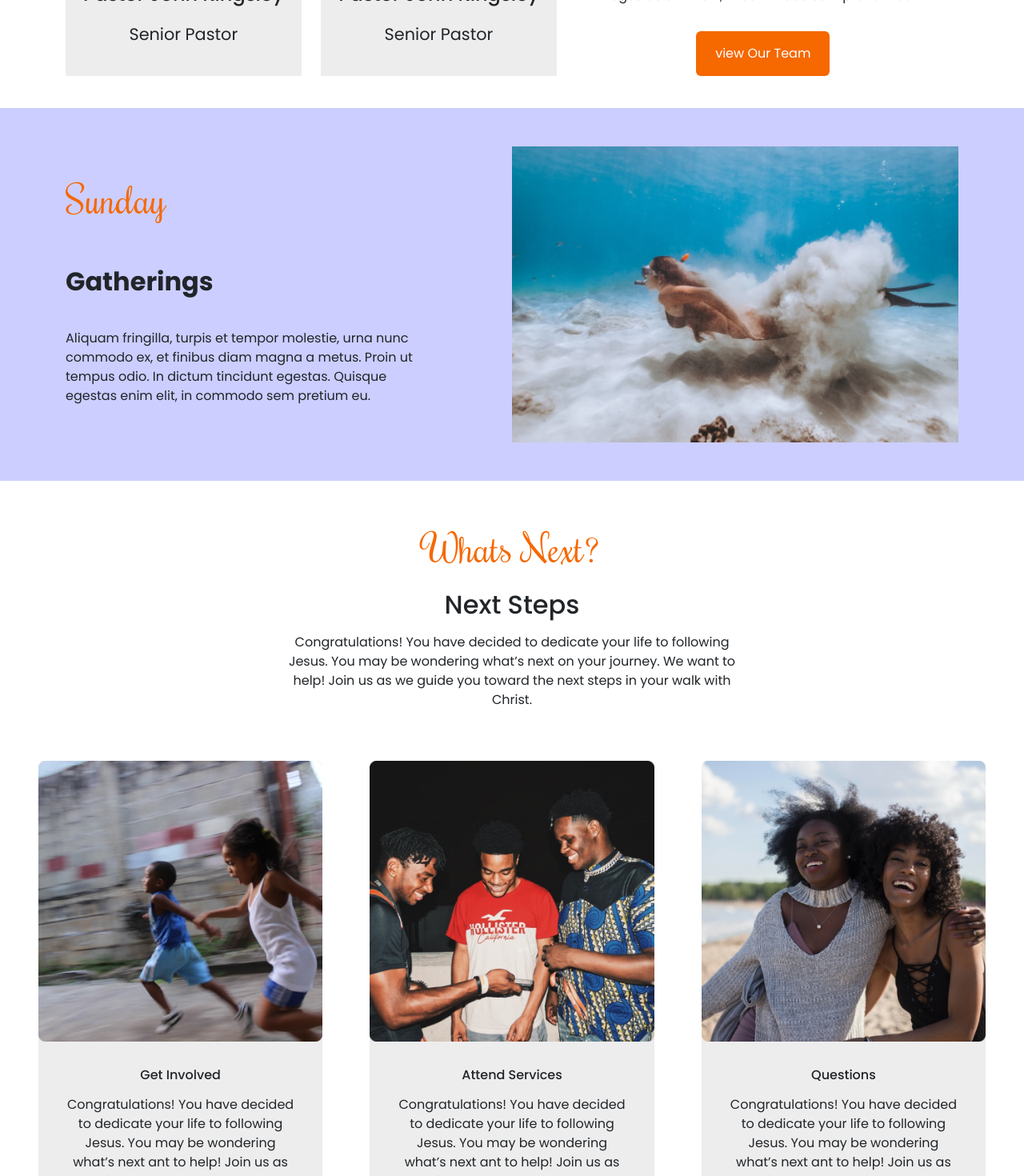
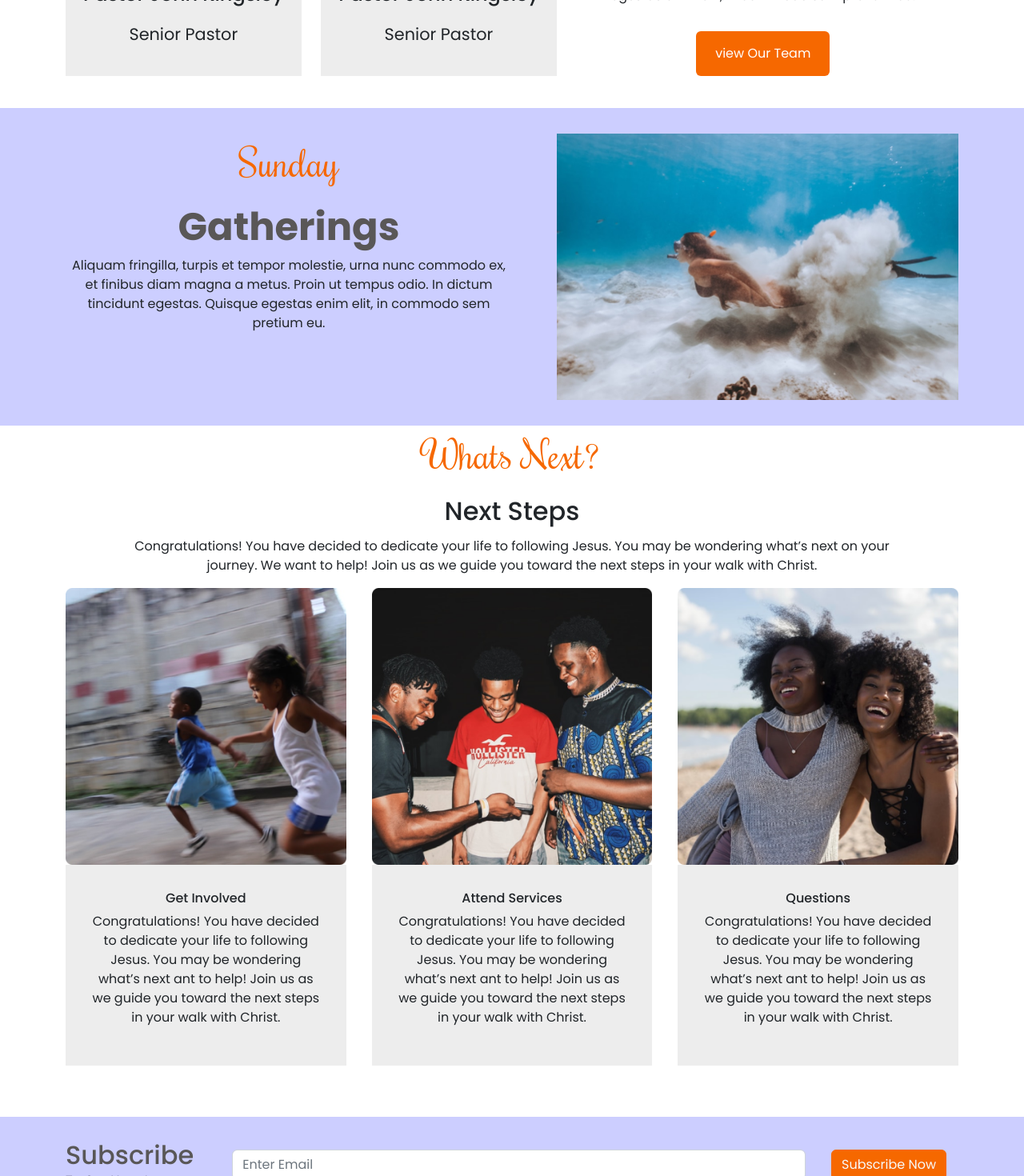
Before and after one commit to pin4eva/joint_heirs_frontend, a Next.js app: page /about in a window 1280 px wide. Shown: the part 2080-3550 px from the top of the page at 80% size. Built offline with nearby package versions, Linux system fonts and the light colour scheme.

Commit message:
refactored classnames and stylings

```diff
--- a/src/pages/about.tsx
+++ b/src/pages/about.tsx
@@ -109,28 +109,28 @@ const AboutPage = () => {
 				{/* ===============SECTION FIVE=========== */}
 
 				<div className="section-five ">
-					<div className="container">
-						<div className="section-five-text">
+					<div className="section-five-inner container">
+						<div className="section-five-inner_left">
 							<p className="rochester">Sunday</p>
-							<h2>Gatherings</h2>
+							<h2 className="huge-text">Gatherings</h2>
 							<p className="description">
 								Aliquam fringilla, turpis et tempor molestie, urna nunc commodo ex, et finibus diam
 								magna a metus. Proin ut tempus odio. In dictum tincidunt egestas. Quisque egestas
 								enim elit, in commodo sem pretium eu.
 							</p>
 						</div>
-						<div className="section-five-image">
+						<div className="section-five-inner_right">
 							<img src="images/Rectangle79.png" alt="" />
 						</div>
 					</div>
 				</div>
 
 				{/* =============SECTION SIX============ */}
-				<div className="section-six">
+				<div className="section-six container">
 					<div className="section-six-text">
 						<p className="rochester">Whats Next?</p>
 						<h2>Next Steps</h2>
-						<p className="desc">
+						<p className="description">
 							Congratulations! You have decided to dedicate your life to following Jesus. You may be
 							wondering what’s next on your journey. We want to help! Join us as we guide you toward
 							the next steps in your walk with Christ.
@@ -140,8 +140,8 @@ const AboutPage = () => {
 					<div className="section-six-images">
 						<div className="image1">
 							<img src="images/Rectangle27.png" alt="" />
-							<span className="one">1</span>
-							<div>
+							<span>1</span>
+							<div className="image-description">
 								<h6>Get Involved</h6>
 								<p>
 									Congratulations! You have decided to dedicate your life to following Jesus. You
@@ -152,8 +152,8 @@ const AboutPage = () => {
 						</div>
 						<div className="image1">
 							<img src="images/Rectangle28.png" alt="" />
-							<span className="two">1</span>
-							<div>
+							<span>1</span>
+							<div className="image-description">
 								<h6>Attend Services</h6>
 								<p>
 									Congratulations! You have decided to dedicate your life to following Jesus. You
@@ -164,8 +164,8 @@ const AboutPage = () => {
 						</div>
 						<div className="image1">
 							<img src="images/Rectangle29.png" alt="" />
-							<span className="three">1</span>
-							<div>
+							<span>1</span>
+							<div className="image-description">
 								<h6>Questions</h6>
 								<p>
 									Congratulations! You have decided to dedicate your life to following Jesus. You
--- a/src/styles/about.scss
+++ b/src/styles/about.scss
@@ -88,6 +88,7 @@
 			.section-three-inner_left {
 				width: 100%;
 				height: 55vh;
+
 				img {
 					width: 100%;
 					height: 100%;
@@ -98,13 +99,12 @@
 					font-weight: 400;
 					font-size: 1rem;
 					line-height: 1.5rem;
-					@media screen and (min-width: 1200px){
+					@media screen and (min-width: 1200px) {
 						margin-top: 1.5rem;
 					}
 				}
 			}
 		}
-
 	}
 
 	//==========END OF SECTION THREE==============
@@ -155,8 +155,11 @@
 								color: #ffffff;
 								font-size: 0.8rem;
 								cursor: pointer;
+								@media screen and (min-width: $md) {
+									font-size: 1rem;
+								}
 								i {
-									border: 1px solid white;
+									border: 2px solid white;
 									border-radius: 50%;
 									padding: 1rem;
 								}
@@ -213,45 +216,21 @@
 	.section-five {
 		background: #ccceff;
 
-		.container {
-			display: flex;
-			justify-content: space-between;
-
-			@media screen and (max-width: $md) {
-				display: block;
-				padding-block: 3rem;
+		.section-five-inner {
+			display: grid;
+			grid-template-columns: 1fr;
+			text-align: center;
+			padding-block: 2rem;
+			@media screen and (min-width: $md) {
+				grid-template-columns: 50% 45%;
+				justify-content: space-between;
 			}
 
-			.section-five-text {
-				display: flex;
-				gap: 2rem;
-				flex-direction: column;
-				width: 40%;
-				justify-content: center;
-
-				h2 {
-					font-weight: 700;
-				}
-
-				@media screen and (max-width: $md) {
-					width: 90%;
-					margin: 0 auto;
-					text-align: center;
-					gap: 1rem;
-				}
+			.section-five-inner_left {
+				width: 100%;
 			}
-
-			.section-five-image {
-				width: 50%;
-				margin-block: 3rem;
-
-				@media screen and (max-width: $md) {
-					//mobile first design
-					width: 90%;
-					padding-top: 1rem;
-					margin: 0 auto;
-				}
-
+			.section-five-inner_right {
+				width: 100%;
 				img {
 					width: 100%;
 				}
@@ -262,87 +241,119 @@
 	//===========END OF SECTION FIVE============
 
 	.section-six {
-		padding-inline: 3rem;
+
 
 		.section-six-text {
 			text-align: center;
-			width: 50%;
-			margin: 0 auto;
-			padding-block: 3rem;
 
-			@media screen and (max-width: $md) {
-				//mobile first
+			.description {
 				width: 90%;
-			}
-
-			.desc {
-				margin-top: 1rem;
-				font-weight: 400;
+				margin: 0.8rem auto;
 			}
 		}
 
 		.section-six-images {
-			display: flex;
-			justify-content: space-between;
-
-			@media screen and (max-width: $md) {
-				display: block;
+			display: grid;
+			grid-template-columns: 1fr;
+			gap: 2rem;
+			text-align: center;
+			margin-top: 1rem;
+			@media screen and (min-width: $md) {
+				grid-template-columns: 1fr 1fr 1fr;
 			}
 
 			.image1 {
-				width: 30%;
-				height: 46%;
-				background: $light-gray;
-				position: relative;
+				width: 100%;
 				border-top-left-radius: 7px;
 				border-top-right-radius: 7px;
 
-				@media screen and (max-width: $md) {
-					width: 90%;
-					margin: 0 auto;
-					margin-block: 2rem;
-				}
-
 				img {
 					width: 100%;
-					// height: 20%;
 				}
-
-				span {
-					position: absolute;
-					background-color: $primary;
-					border-radius: 50%;
-					width: 5rem;
-					aspect-ratio: 1/1;
-					padding: 1.5rem 0;
-					text-align: center;
-					top: 20rem;
-					font-size: 1.5rem;
-					font-weight: 600;
-					left: 1rem;
+				span{
 					display: none;
 				}
 
-				div {
-					//why style an entire div. give it a class instead
-					padding: 2rem 2rem 2rem 2rem;
+				.image-description {
+					width: 100%;
+					padding: 2rem;
 					text-align: center;
 					transform: all 400ms ease;
-
+					line-height: 1.5rem;
+					font-weight: 400;
+					background: $light-gray;
 					&:hover {
 						background: $warning;
 						color: white;
 						transition: all 400ms ease;
 					}
-
-					p {
-						margin-top: 1rem;
-						line-height: 1.5rem;
-						font-weight: 400;
-					}
 				}
 			}
 		}
+
+		// padding-inline: 3rem;
+
+		// .section-six-text {
+		// 	text-align: center;
+		// 	width: 50%;
+		// 	margin: 0 auto;
+		// 	padding-block: 3rem;
+
+		// 	@media screen and (max-width: $md) {
+		// 		//mobile first
+		// 		width: 90%;
+		// 	}
+
+		// 	.desc {
+		// 		margin-top: 1rem;
+		// 		font-weight: 400;
+		// 	}
+		// }
+
+		// .section-six-images {
+		// 	display: flex;
+		// 	justify-content: space-between;
+
+		// 	@media screen and (max-width: $md) {
+		// 		display: block;
+		// 	}
+
+		// 	.image1 {
+		// 		width: 30%;
+		// 		height: 46%;
+		// 		background: $light-gray;
+		// 		position: relative;
+		// 		border-top-left-radius: 7px;
+		// 		border-top-right-radius: 7px;
+
+		// 		@media screen and (max-width: $md) {
+		// 			width: 90%;
+		// 			margin: 0 auto;
+		// 			margin-block: 2rem;
+		// 		}
+
+		// 		img {
+		// 			width: 100%;
+		// 			// height: 20%;
+		// 		}
+
+		// 		span {
+		// 			position: absolute;
+		// 			background-color: $primary;
+		// 			border-radius: 50%;
+		// 			width: 5rem;
+		// 			aspect-ratio: 1/1;
+		// 			padding: 1.5rem 0;
+		// 			text-align: center;
+		// 			top: 20rem;
+		// 			font-size: 1.5rem;
+		// 			font-weight: 600;
+		// 			left: 1rem;
+		// 			display: none;
+		// 		}
+
+		// 	}
+		// }
 	}
 
 	//========END OF SECTION SIX============
```
